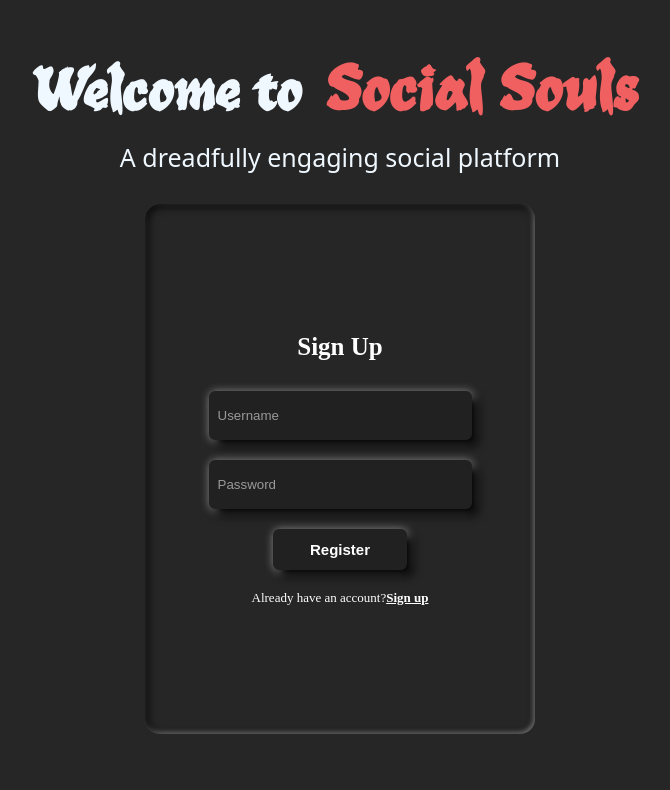
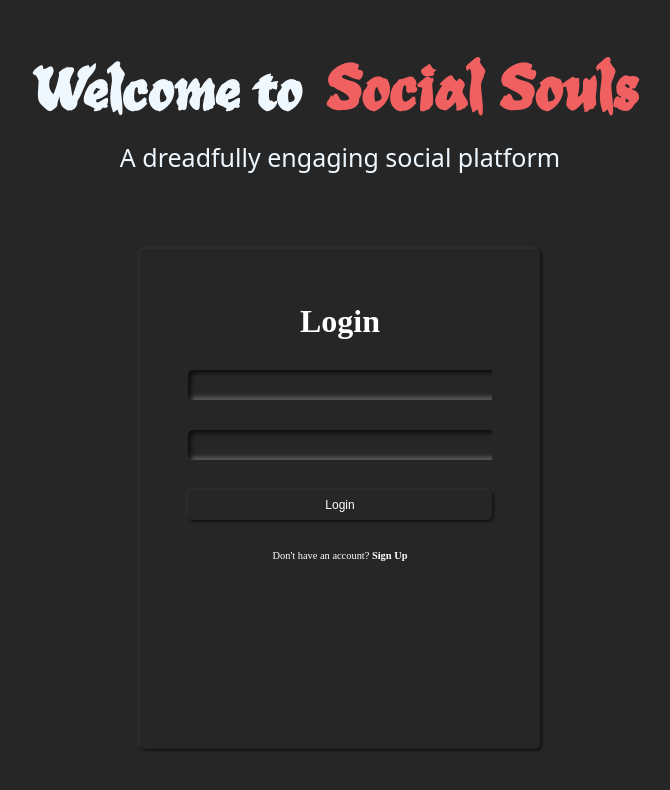
Before and after one commit to TobiasBurman/ChatApp, a React (Vite) app in the folder Social-Souls/: page / in a window 1280 px wide. Shown: the top 790 px of the page, without its empty margins (300-970 px from the left). Built offline with nearby package versions, Linux system fonts and the light colour scheme; a web font is replaced by a local one.

Commit message:
new form added

```diff
--- a/Social-Souls/src/Landing.css
+++ b/Social-Souls/src/Landing.css
@@ -4,6 +4,8 @@ body {
   background-color: #262626;
   margin: 0;
   padding: 0;
+  z-index:0;
+
 }
 
 @font-face {
@@ -53,146 +55,120 @@ body {
   bottom: 30px;
 }
 
-.form-container {
-  display: flex;
-  justify-content: center;
-  align-items: center;
-  margin-top: 20px;
+
+.container {
+  width: 400px;
+  height:500px;
+  position: absolute;
+  left:50%;
+  border-radius: 5px;
+  overflow: hidden;
+  color: white;
+  transform: translate(-50%);
+  box-shadow: 1.5px 1.5px 3px #0e0e0e, -1.5px -1.5px 3px rgb(95 94 94 / 25%), inset 0px 0px 0px #0e0e0e, inset 0px -0px 0px #5f5e5e;
 }
 
 
-.form {
+.container .slider {
+  width: 200%;
   position: relative;
-  width: 300px;
-  height: 400px;
+  transition: transform ease-out 0.3s;
   display: flex;
-  justify-content: center;
-  align-items: center;
-  transform-style: preserve-3d;
-  transition: transform 1s ease; /* Smooth rotation transition */
 }
 
-.form .form_front,
-.form .form_back {
-  position: absolute;
-  width: 100%;
-  height: 100%;
+#register_toggle {
+  display: none;
+}
+
+.container #register_toggle:checked + .slider {
+  transform: translateX(-50%);
+}
+
+.form {
   display: flex;
   flex-direction: column;
   justify-content: center;
   align-items: center;
-  gap: 20px;
-  backface-visibility: hidden; /* Hide the back side when not facing the viewer */
-  padding: 65px 45px;
-  border-radius: 15px;
-  box-shadow: inset 2px 2px 10px rgba(0, 0, 0, 1),
-    inset -1px -1px 5px rgba(255, 255, 255, 0.6);
+  gap: 30px;
+  padding: 1.5em 3em;
+  width: 50%;
 }
 
-.form .form_back {
-  transform: rotateY(180deg); /* Rotate the back side 180 degrees */
+.title {
+  text-align: center;
+  font-weight: 700;
+  font-size: 2em;
 }
 
-#signup-toggle {
-  display: none; /* Hide the checkbox */
-
+form .form_control {
+  width: 100%;
+  position: relative;
+  overflow: hidden;
 }
 
-/* Checkbox checked state to rotate the form */
-#signup-toggle:checked + .form {
-  transform: rotateY(-180deg); /* Rotate the entire form when checked */
-
+form .form_control .label {
+  position: absolute;
+  top: 50%;
+  left: 10px;
+  transition: transform ease 0.2s;
+  transform: translate(0%, -50%);
+  font-size: 0.75em;
+  user-select: none;
+  pointer-events: none;
+  color: #b0b0b0;
 }
 
-/* Hide the form_front when signup is toggled */
-#signup-toggle:checked + .form .form_front {
-  z-index: -1; /* Send the front to the back */
-  opacity: 0; /* Make the front form invisible */
+form .form_control .input {
+  width: 100%;
+  background-color: transparent;
+  border: none;
+  outline: none;
+  color: #fff;
+  padding: 0.5rem;
+  font-size: 0.75rem;
+  border-radius: 5px;
+  transition: box-shadow ease 0.2s;
+  box-shadow: 0px 0px 0px #0e0e0e, 0px 0px 0px rgb(95 94 94 / 25%), inset 1.5px 1.5px 3px #0e0e0e, inset -1.5px -1.5px 3px #5f5e5e;
 }
 
-#signup-toggle:checked + .form_back {
-  z-index: -1; /* Send the front to the back */
-  opacity: 0; /* Make the front form invisible */
+form .form_control .input:focus,
+form .form_control .input:valid {
+  box-shadow: 0px 0px 0px #0e0e0e, 0px 0px 0px rgb(95 94 94 / 25%), inset 3px 3px 4px #0e0e0e, inset -3px -3px 4px #5f5e5e;
 }
 
-.form_details {
-  font-size: 25px;
-  font-weight: 600;
-  padding-bottom: 10px;
-  color: white;
+form .form_control .input:focus + .label,
+form .form_control .input:valid + .label {
+  transform: translate(-150%, -50%);
 }
 
-.input {
-  width: 245px;
-  min-height: 45px;
+form button {
+  width: 100%;
+  background-color: transparent;
+  border: none;
+  outline: none;
   color: #fff;
-  outline: none;
-  transition: 0.35s;
-  padding: 0px 7px;
-  background-color: #212121;
-  border-radius: 6px;
-  border: 2px solid #212121;
-  box-shadow: 6px 6px 10px rgba(0, 0, 0, 1),
-    1px 1px 10px rgba(255, 255, 255, 0.6);
+  padding: 0.5rem;
+  font-size: 0.75rem;
+  border-radius: 5px;
+  transition: box-shadow ease 0.1s;
+  box-shadow: 1.5px 1.5px 3px #0e0e0e, -1.5px -1.5px 3px rgb(95 94 94 / 25%), inset 0px 0px 0px #0e0e0e, inset 0px -0px 0px #5f5e5e;
 }
 
-.input::placeholder {
-  color: #999;
+form button:active {
+  box-shadow: 0px 0px 0px #0e0e0e, 0px 0px 0px rgb(95 94 94 / 25%), inset 3px 3px 4px #0e0e0e, inset -3px -3px 4px #5f5e5e;
 }
 
-.input:focus::placeholder {
-  transition: 0.3s;
-  opacity: 0;
+.bottom_text {
+  font-size: 0.65em;
 }
 
-.input:focus {
-  transform: scale(1.05);
-  box-shadow: 6px 6px 10px rgba(0, 0, 0, 1),
-    1px 1px 10px rgba(255, 255, 255, 0.6),
-    inset 2px 2px 10px rgba(0, 0, 0, 1),
-    inset -1px -1px 5px rgba(255, 255, 255, 0.6);
+.bottom_text .swtich {
+  font-weight: 700;
+  cursor: pointer;
 }
 
-.btn {
-  padding: 10px 35px;
-  cursor: pointer;
-  background-color: #212121;
-  border-radius: 6px;
-  border: 2px solid #212121;
-  box-shadow: 6px 6px 10px rgba(0, 0, 0, 1),
-    1px 1px 10px rgba(255, 255, 255, 0.6);
-  color: #fff;
-  font-size: 15px;
-  font-weight: bold;
-  transition: 0.35s;
-}
 
-.btn:hover {
-  transform: scale(1.05);
-  box-shadow: 6px 6px 10px rgba(0, 0, 0, 1),
-    1px 1px 10px rgba(255, 255, 255, 0.6),
-    inset 2px 2px 10px rgba(0, 0, 0, 1),
-    inset -1px -1px 5px rgba(255, 255, 255, 0.6);
-}
 
-.btn:focus {
-  transform: scale(1.05);
-  box-shadow: 6px 6px 10px rgba(0, 0, 0, 1),
-    1px 1px 10px rgba(255, 255, 255, 0.6),
-    inset 2px 2px 10px rgba(0, 0, 0, 1),
-    inset -1px -1px 5px rgba(255, 255, 255, 0.6);
-}
-
-.form .switch {
-  font-size: 13px;
-  color: white;
-}
-
-.form .switch .signup_tog {
-  font-weight: 700;
-  cursor: pointer;
-  text-decoration: underline;
-}
 
 
 
--- a/Social-Souls/src/Landing.jsx
+++ b/Social-Souls/src/Landing.jsx
@@ -25,41 +25,58 @@ export default function Landing() {
         <div className="image-container"></div>
       </div>
 
-      <div className="form-container">
-        {/* Checkbox used to toggle forms */}
-        <input type="checkbox" id="signup-toggle" />
+      <div class="container">
+  <input type="checkbox" id="register_toggle"></input>
+  <div class="slider">
+    <form class="form">
+      <span class="title">Login</span>
+      <div class="form_control">
+        <input type="text" class="input" required=""></input>
+        <label class="label">Username</label>
+      </div>
+      <div class="form_control">
+        <input type="password" class="input" required=""></input>
+        <label class="label">Password</label>
+      </div>
+      <button>Login</button>
 
-        <form className="form" onSubmit={register}>
-          <div className="form_front">
-            <div className="form_details">Sign Up</div>
-            <input
-              value={username}
-              onChange={(ev) => setUsername(ev.target.value)}
-              placeholder="Username"
-              className="input"
-              type="text"
-            />
-            <input
-              value={password}
-              onChange={(ev) => setPassword(ev.target.value)}
-              placeholder="Password"
-              className="input"
-              type="password"
-            />
-            <button type="submit" className="btn">
-              {" "}
-              {/* Change type to "submit" */}
-              Register
-            </button>
-            <span className="switch">
-              Already have an account?
-              <label className="signup_tog" htmlFor="signup-toggle">
-                Sign up
-              </label>
-            </span>
-          </div>
-        </form>
+      <span class="bottom_text">Don't have an account? <label for="register_toggle" class="swtich">Sign Up</label> </span>
+    </form>
+
+
+
+    <form class="form">
+      <span class="title">Sign Up</span>
+      <div class="form_control">
+        <input type="text" class="input" required=""></input>
+        <label class="label">Username</label>
       </div>
+      <div class="form_control">
+        <input type="email" class="input" required=""></input>
+        <label class="label">Email</label>
+      </div>
+      <div class="form_control">
+        <input type="password" class="input" required=""></input>
+        <label class="label">Password</label>
+      </div>
+      <button>Sign Up</button>
+
+      <span class="bottom_text">Already have an account? <label for="register_toggle" class="swtich">Sign In</label> </span>
+    </form>
+
+
+    </div>
+</div>
+
+
+
+
+
+
+
+
+
+
     </>
   );
 }
```
Also changed, not shown: 1 other file (tests, documents, lock files or other folders).
